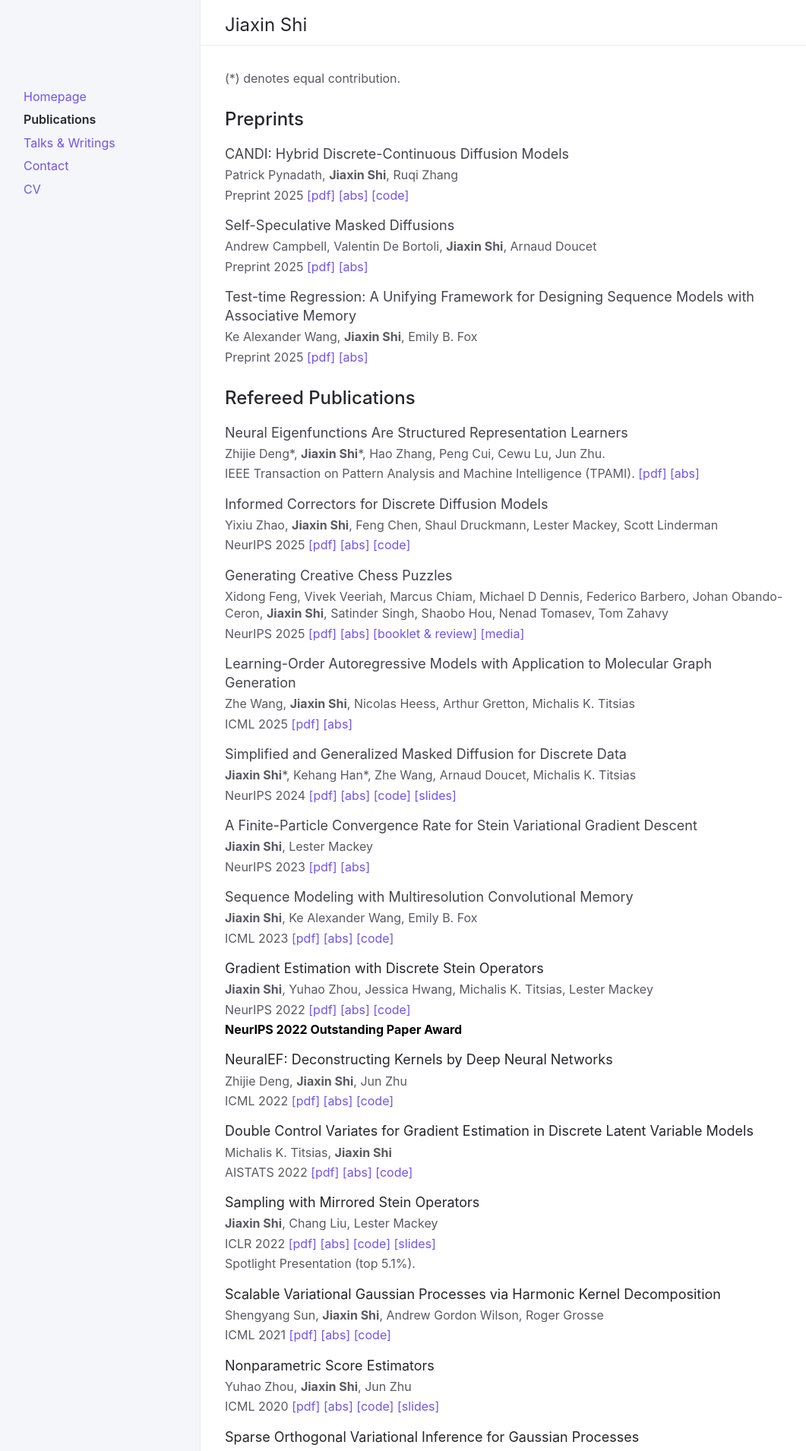
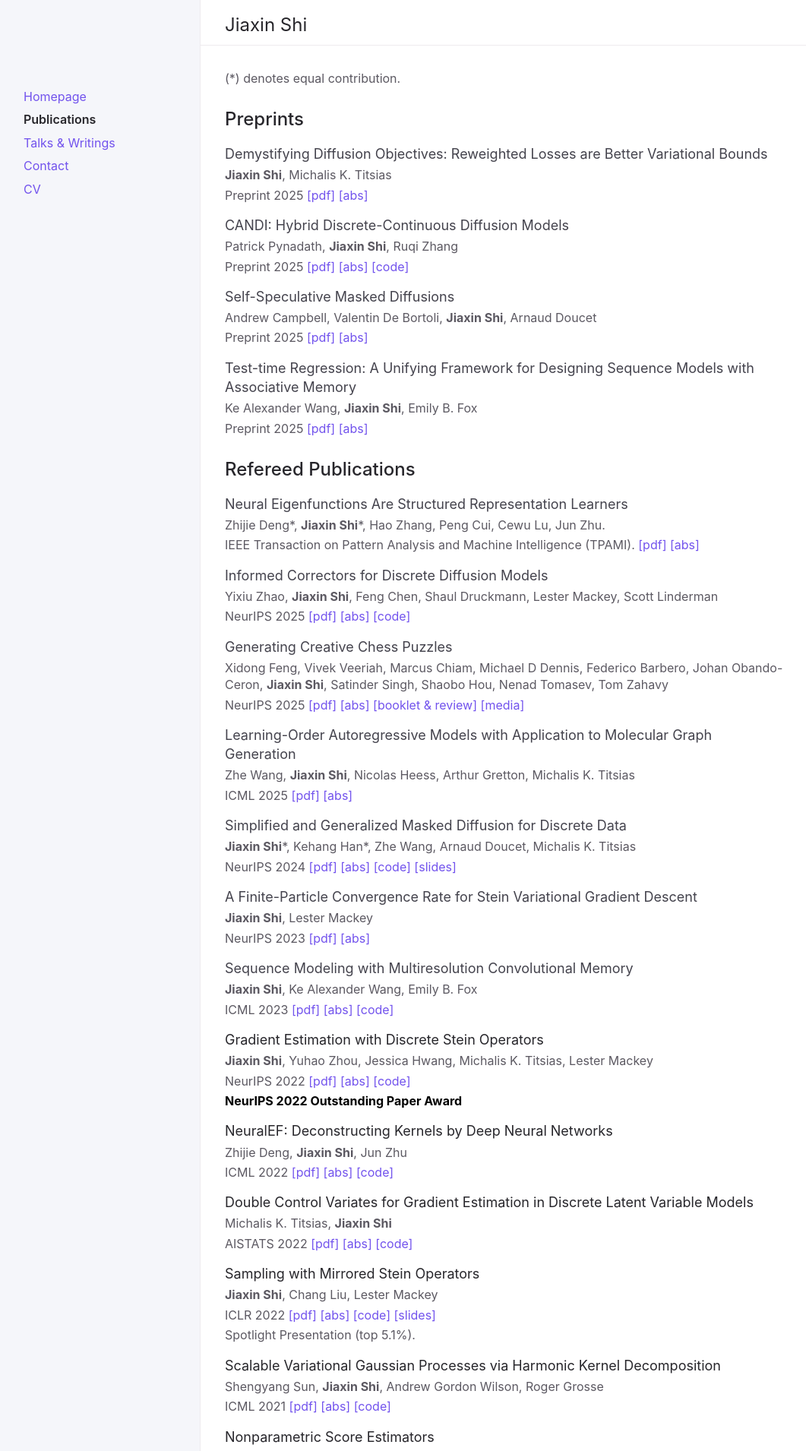
Before and after one commit to thjashin/thjashin.github.io, a Jekyll site: the page built from publications.md, in a window 1280 px wide. Shown: the top 1910 px of the page at 76% size, without its empty margins (92-1153 px from the left). Built offline with Jekyll 4.4.1, drawn with Linux system fonts in a browser that asks for light colours.

Commit message:
Update publications.md

```diff
--- a/publications.md
+++ b/publications.md
@@ -8,6 +8,14 @@ nav_order: 2
 
 
 ## Preprints
+
+Demystifying Diffusion Objectives: Reweighted Losses are Better Variational Bounds
+{: .fs-5 .mb-1 .text-grey-dk-200}
+**Jiaxin Shi**, Michalis K. Titsias
+{: .mb-1}
+Preprint 2025
+[[pdf]](https://arxiv.org/pdf/2511.19664.pdf)
+[[abs]](https://arxiv.org/abs/2511.19664)
 
 CANDI: Hybrid Discrete-Continuous Diffusion Models
 {: .fs-5 .mb-1 .text-grey-dk-200}
```
